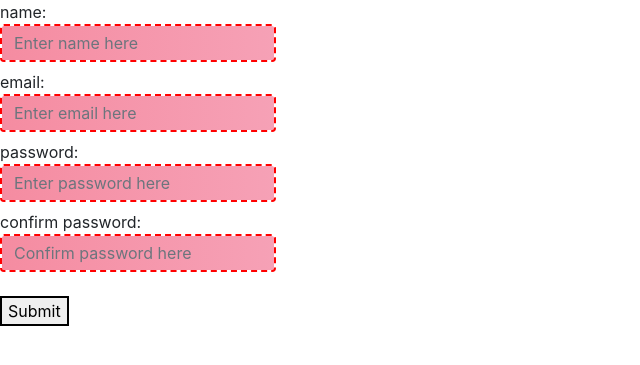
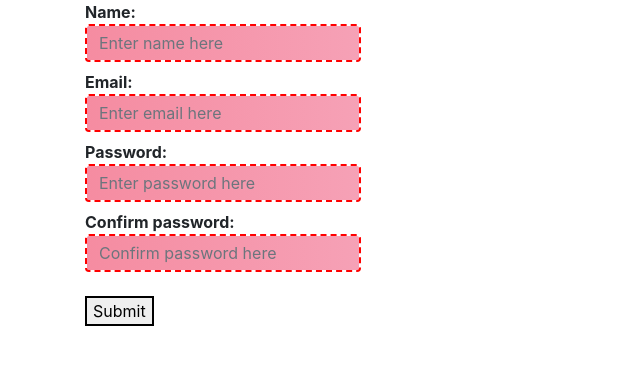
Before and after one commit to somantalha/fa18-bcs-202-quiz-2-Forum_Submission, a PHP site: page / in a window 1280 px wide. Shown: the top 365 px of the page, without its empty margins (0-640 px from the left). Run offline with PHP 8.4, Linux system fonts and the light colour scheme.

Commit message:
finalized

```diff
--- a/index.css
+++ b/index.css
@@ -11,3 +11,9 @@ input:invalid:required {
 input:valid {
   border: 2px solid black;
 }
+label {
+  font-weight: bold;
+}
+#submit:hover {
+  background-color: rgb(100, 97, 97);
+}
--- a/index.html
+++ b/index.html
@@ -17,18 +17,18 @@
     <link rel="stylesheet" href="https://stackpath.bootstrapcdn.com/bootstrap/4.3.1/css/bootstrap.min.css" integrity="sha384-ggOyR0iXCbMQv3Xipma34MD+dH/1fQ784/j6cY/iJTQUOhcWr7x9JvoRxT2MZw1T" crossorigin="anonymous">
   </head>
   <body>
-    <form action="" id="myForm">
+    <form action="" id="myForm" class="container">
         <div class="mb-3">
-        <label for="formGroupExampleInput" class="form-label">name:
+        <label for="name" class="form-label">Name:
         <input type="text" id="name" class="form-control" required minlength="5" placeholder="Enter name here" ></label><br>
-        <label for="email">email:
+        <label for="email">Email:
         <input type="email" id="email" required class="form-control" placeholder="Enter email here"></label> <br>
-        <label for="password">password:
+        <label for="password">Password:
         <input type="password" name="password" id="password" class="form-control" placeholder="Enter password here" required minlength="8"  onChange="onChange()"></label><br>
-        <label for="confirm_password">confirm password:
+        <label for="confirm_password">Confirm password:
         <input type="password" name="confirm_password" class="form-control" placeholder="Confirm password here" id="confirm_password" required minlength="8"  onChange="onChange()"><span id='message'></span> </label> <br>
     </div>
-        <input type="submit">
+        <input id="submit" type="submit">
 
     </form>
     <script src="https://code.jquery.com/jquery-3.3.1.slim.min.js" integrity="sha384-q8i/X+965DzO0rT7abK41JStQIAqVgRVzpbzo5smXKp4YfRvH+8abtTE1Pi6jizo" crossorigin="anonymous"></script>
```
